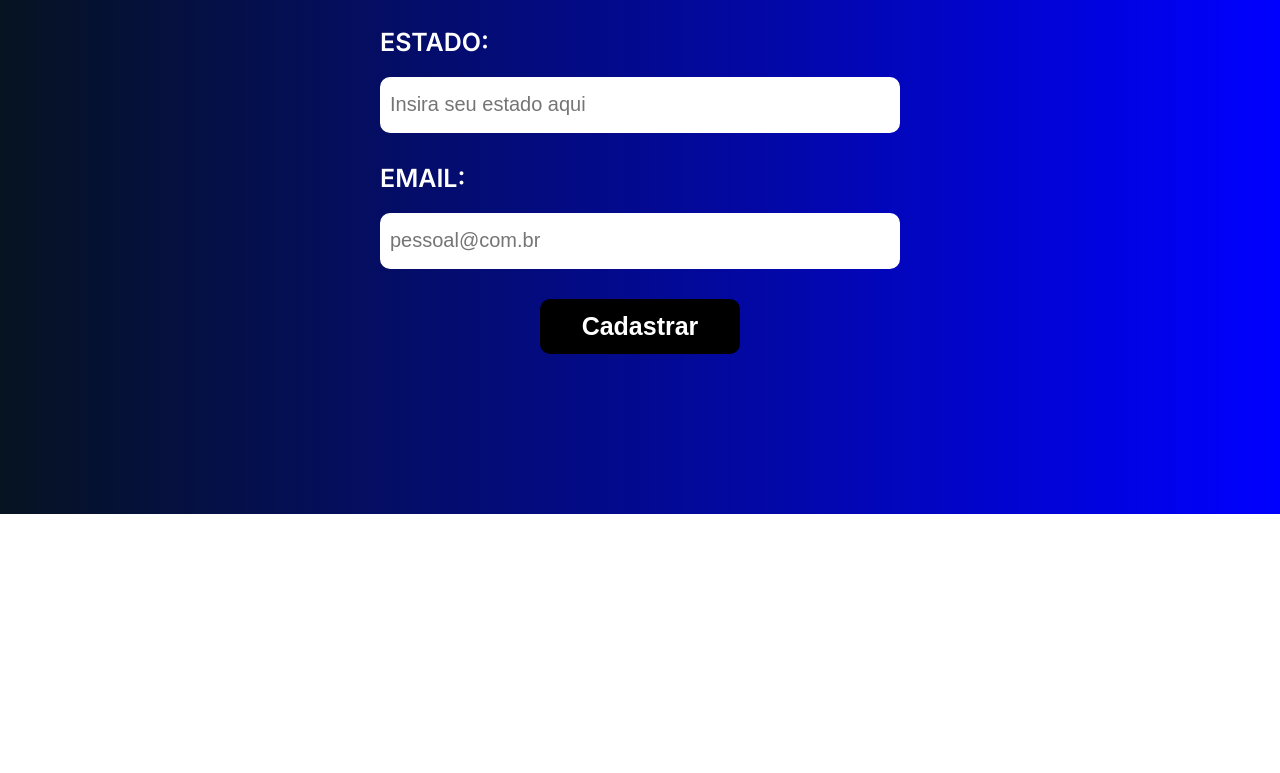
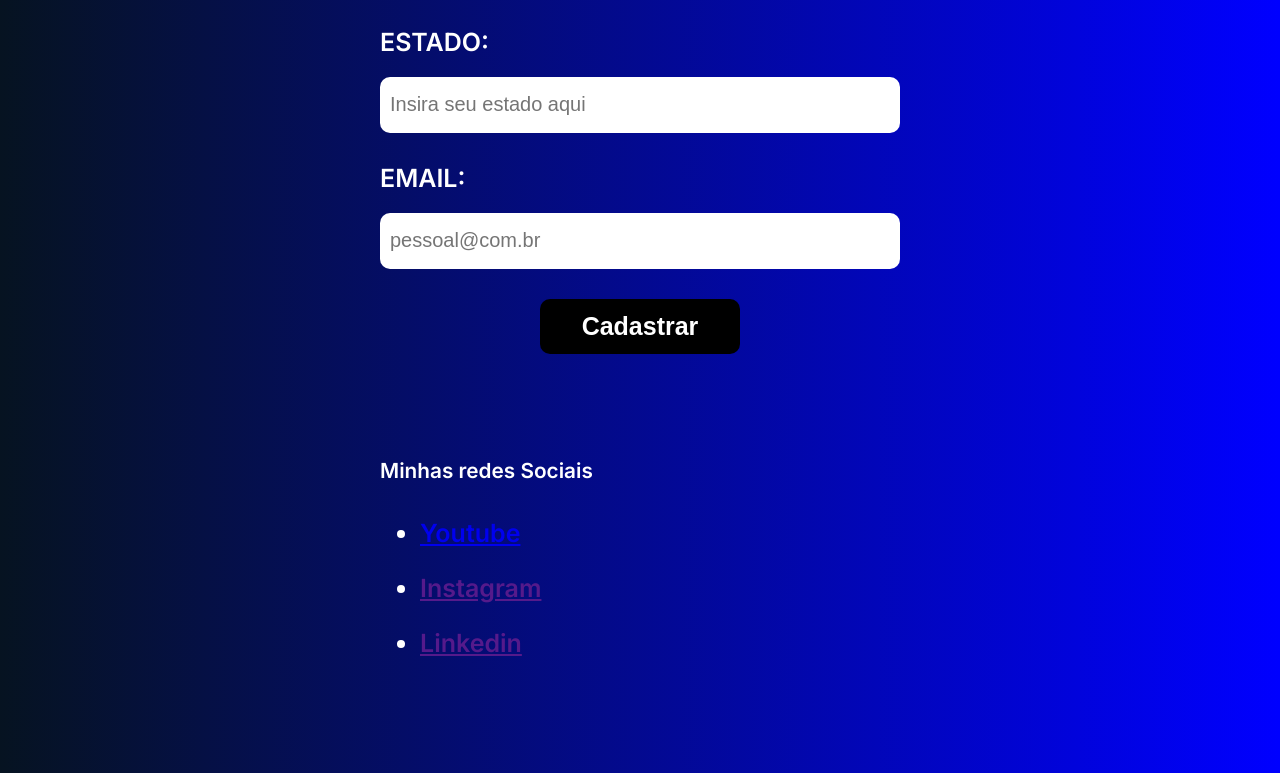
Before and after one commit to Mauricio130/testerepositorio, a plain HTML site: page index.html in a window 1280 px wide. Shown: the part 882-1655 px from the top of the page. Before the commit the page ends 1396 px from the top, so only its background shows below. Drawn offline with Linux system fonts and the light colour scheme.

Commit message:
"adicionando"

```diff
--- a/index.html
+++ b/index.html
@@ -62,5 +62,33 @@
 
         </div>
    </div>
+   <footer>
+        <div class="linha1">
+            <nav>
+                <h5>Minhas redes Sociais</h5>
+                <ul>
+                    <li><a href="https://www.youtube.com/channel/UCL0qFwIVPGwAr04UbuBcofw">Youtube</a></li>
+                </ul>
+                <ul>
+                    <li><a href="">Instagram</a> </li>
+                    </ul>
+                     <ul>
+                        <li><a href="">Linkedin</a>
+                         </li>
+            </nav>
+
+            <nav>
+
+            </nav>
+
+            <div class="endereco">
+
+            </div>
+        </div>
+        <div class="linha2">
+
+
+        </div>
+   </footer>
 </body>
 </html>
```
